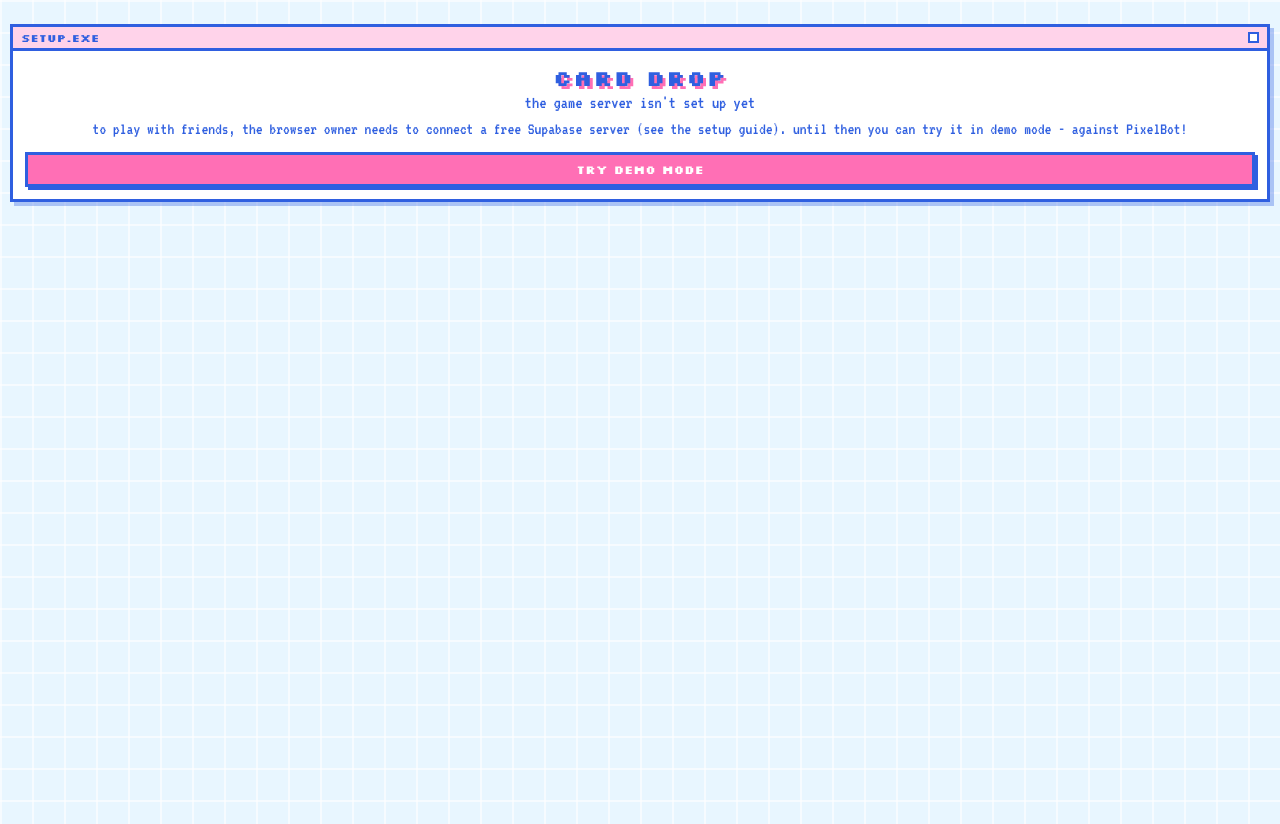
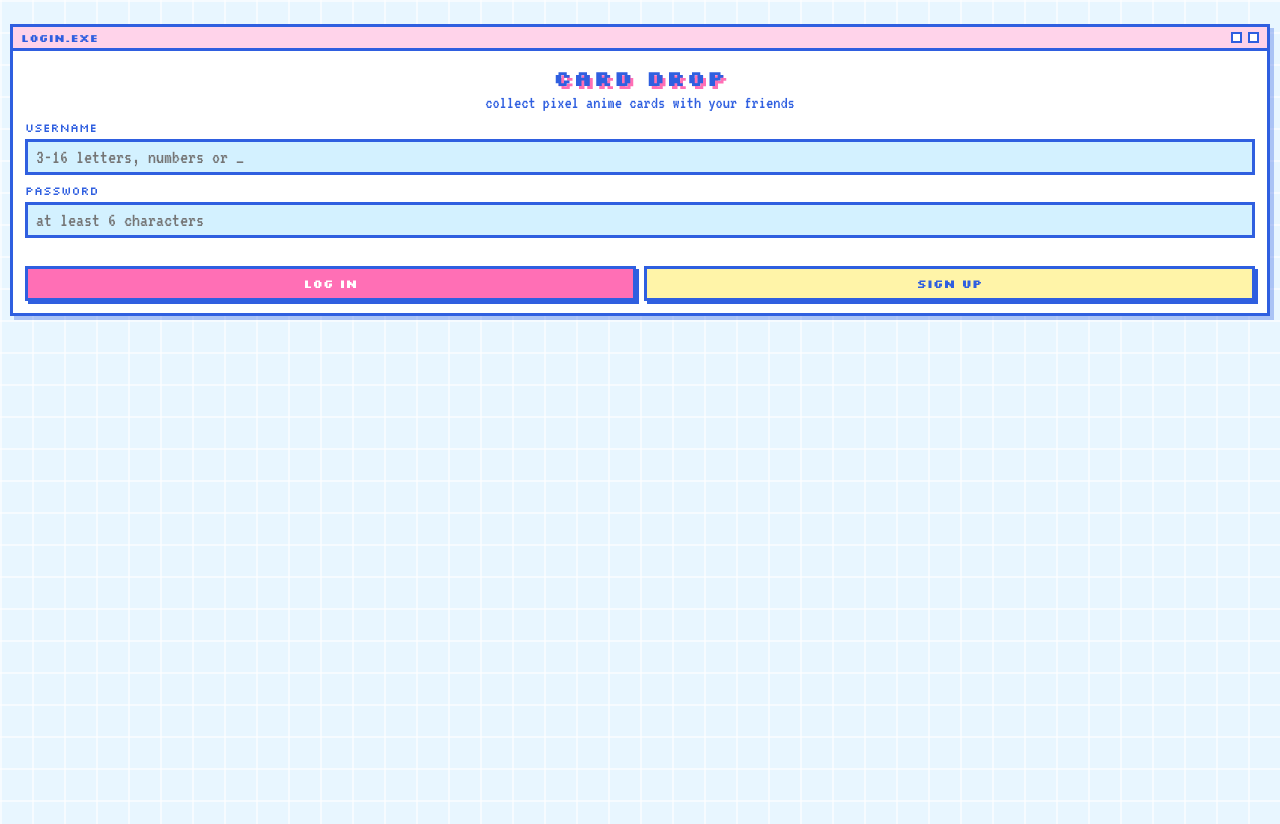
Before and after one commit to pking4111-sys/daddy-pixels, a plain HTML site: page carddrop/index.html in a window 1280 px wide. Drawn offline with nearby package versions, Linux system fonts and the light colour scheme.

Commit message:
Update index.html

```diff
--- a/carddrop/index.html
+++ b/carddrop/index.html
@@ -170,7 +170,7 @@ body.fallout .bub{background:#0d2214;border-width:1px}body.fallout .bub.me{backg
 <body class="pixels"><div id="app"></div>
 <script>
 "use strict";
-const CFG = {url: "", key: ""};
+const CFG = {url: "https://rlduowlzzupulaqkjxun.supabase.co", key: "sb_publishable_dqn8aktefWrMmzRo-y5byA_Pj5AhTzS"};
 const CONFIGURED = CFG.url.startsWith("https://") && CFG.key.length > 20;
 const DROP_EVERY = 900, DROP_WINDOW = 300, POOL = 300, SLOTS = 3;
 const WEB = "1" === "1";   // the phone/website version has its own skin switch
@@ -910,14 +910,13 @@ function bindAuth() {
 
 function setupView() {
   return `<div class="win" style="margin-top:24px"><div class="bar"><b>SETUP.EXE</b><span class="dot"></span></div><div class="pad">
-    <h1>CARD DROP</h1><div class="sub">the game server isn't set up yet</div>
-    <p class="small">to play with friends, the browser owner needs to connect a free Supabase server (see the setup guide). until then you can try it in demo mode - against PixelBot!</p><br>
-    <button class="wide" id="demo">TRY DEMO MODE</button></div></div>`;
+    <h1>CARD DROP</h1><div class="sub">the game server is offline</div>
+    <p class="small">Card Drop can't reach its server right now. try again in a bit!</p></div></div>`;
 }
 
 async function render(full) {
   const app = $("app");
-  if (!S.api) { app.innerHTML = setupView(); $("demo").onclick = () => { S.api = new DemoAPI(); start(); }; return; }
+  if (!S.api) { app.innerHTML = setupView(); return; }
   if (!S.user) { app.innerHTML = authView(); bindAuth(); return; }
   if (S.tab === "drop") { app.innerHTML = shell(dropView()); bindShell(); bindDrop(); }
   if (S.tab === "cards") { if (full) S.mine = await S.api.myCards(S.user.id).catch(() => S.mine); app.innerHTML = shell(cardsView()); bindShell(); bindCards(); }
@@ -1002,7 +1001,6 @@ setInterval(() => {
 window.addEventListener("load", () => {
   if (CONFIGURED && window.supabase) S.api = new SupaAPI();
   else if (CONFIGURED) { $("app").innerHTML = `<div class="win"><div class="pad"><h1>OOPS x_x</h1><p class="small">couldn't load the game. are you online?</p></div></div>`; return; }
-  else if (localStorage.getItem("dp_demo_session") !== null) S.api = new DemoAPI();
   start();
 });
 </script></body></html>
```
